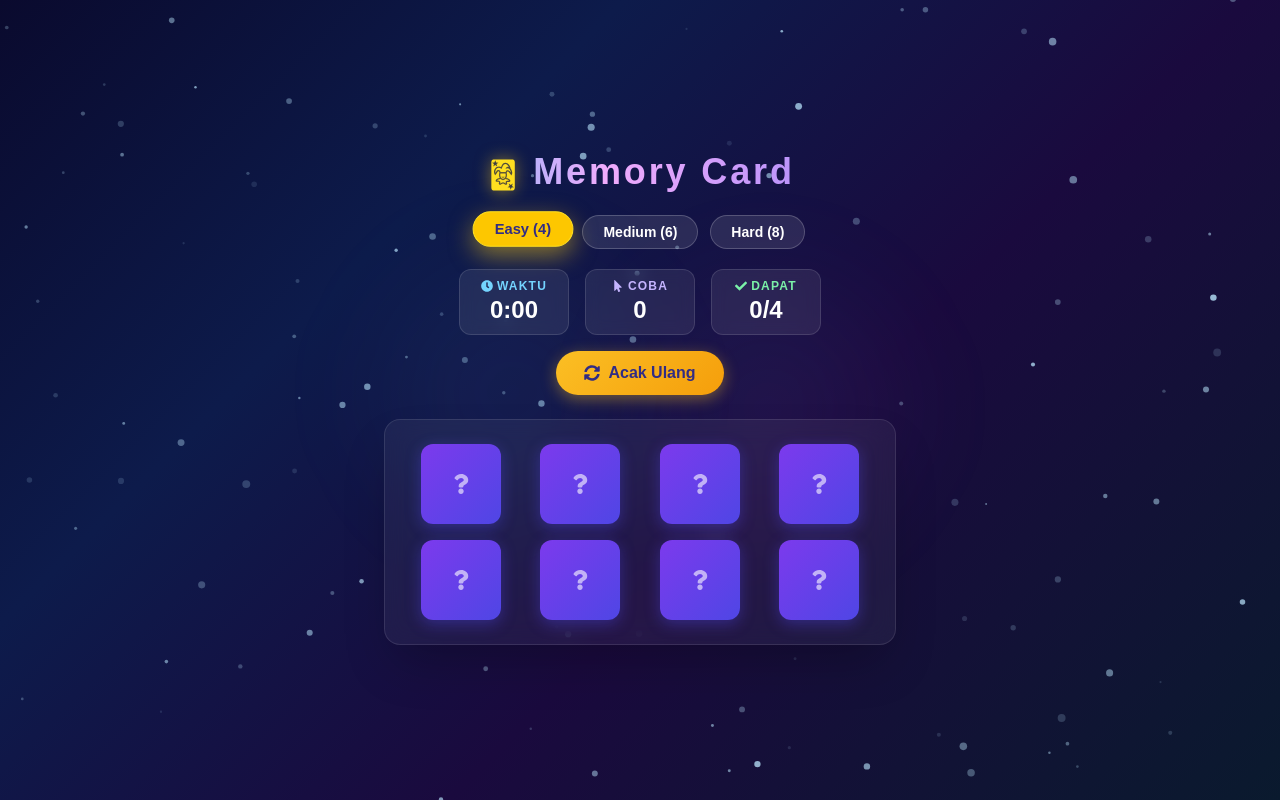
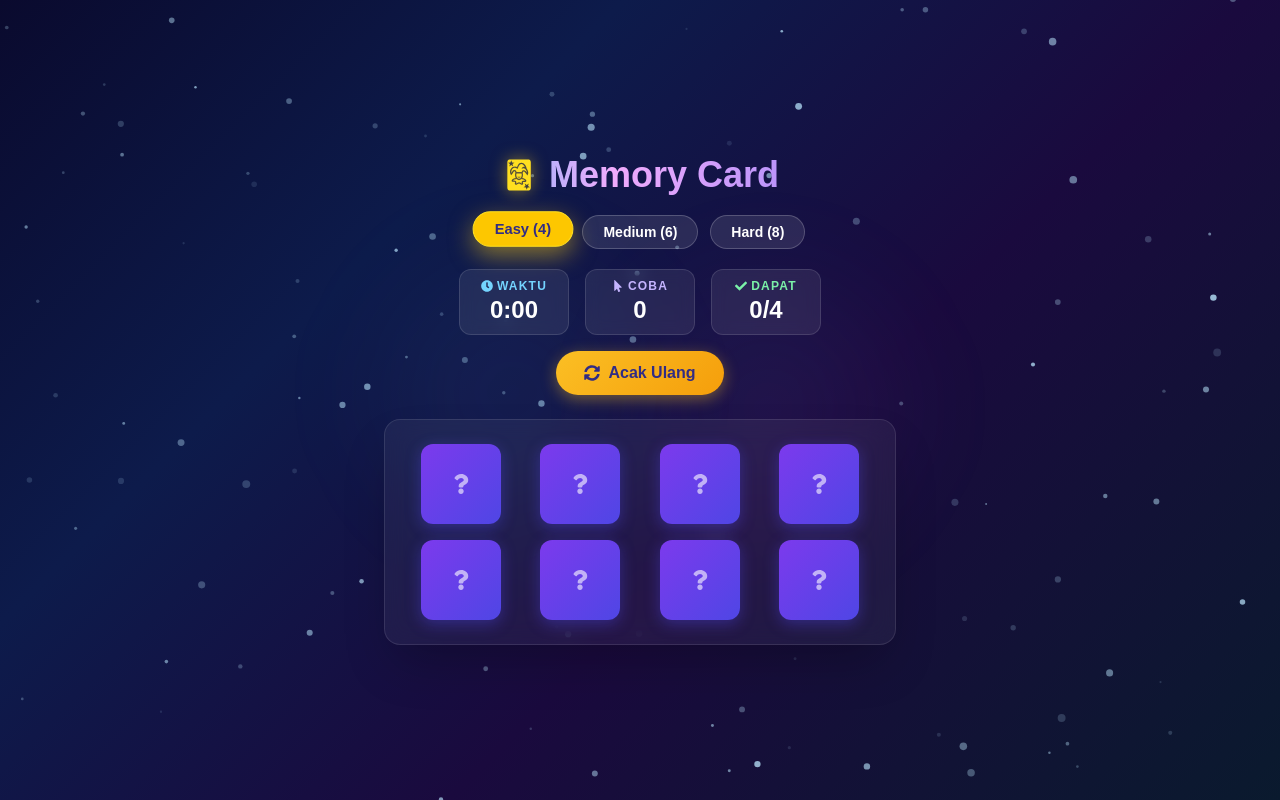
Before and after one commit to Soheee1/UGD4_C_2916, a Next.js app: page / in a window 1280 px wide. Built offline with nearby package versions, Linux system fonts and the light colour scheme.

Commit message:
Update globals.css

```diff
--- a/src/app/globals.css
+++ b/src/app/globals.css
@@ -50,7 +50,7 @@ body {
     title-spread 5s ease-in-out infinite;
 }
 
-.title-gradient-anim-spin {
+.title-gradient-anim-spin:hover {
   letter-spacing: 0.08em;
   transform: translateY(-3px);
 }
```
